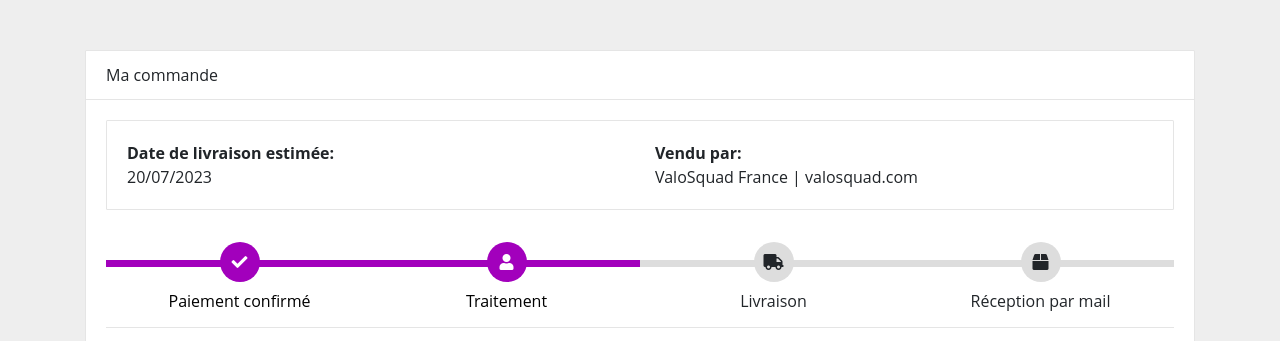
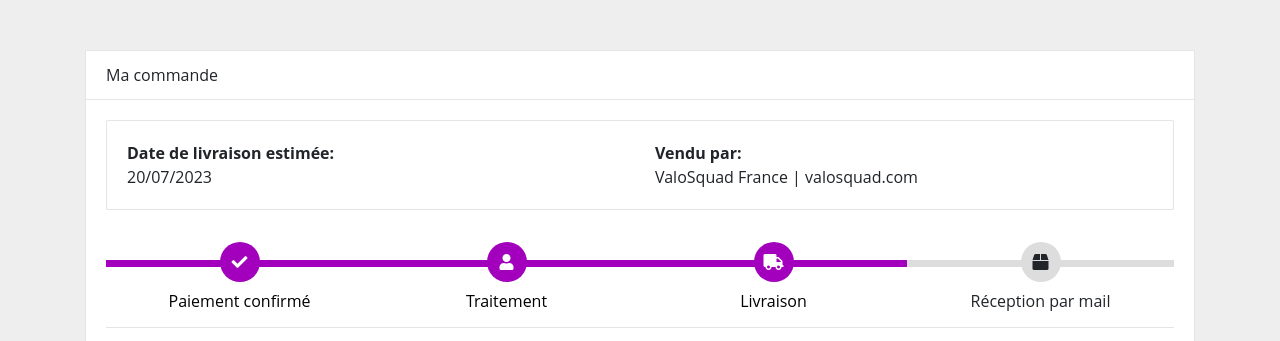
Before and after one commit to valosquadfrance/ValoSquad, a plain HTML site: page billings/billing1.html in a window 1280 px wide. Shown: the top 341 px of the page. Drawn offline with nearby package versions, Linux system fonts and the light colour scheme.

Commit message:
Update billing1.html

```diff
--- a/billings/billing1.html
+++ b/billings/billing1.html
@@ -39,7 +39,7 @@
             <div class="track">
                 <div class="step active"> <span class="icon"> <i class="fa fa-check"></i> </span> <span class="text">Paiement confirmé</span> </div>
                 <div class="step active"> <span class="icon"> <i class="fa fa-user"></i> </span> <span class="text"> Traitement</span> </div>
-                <div class="step"> <span class="icon"> <i class="fa fa-truck"></i> </span> <span class="text"> Livraison </span> </div>
+                <div class="step active"> <span class="icon"> <i class="fa fa-truck"></i> </span> <span class="text"> Livraison </span> </div>
                 <div class="step"> <span class="icon"> <i class="fa fa-box"></i> </span> <span class="text">Réception par mail</span> </div>
             </div>
             <hr>
```
